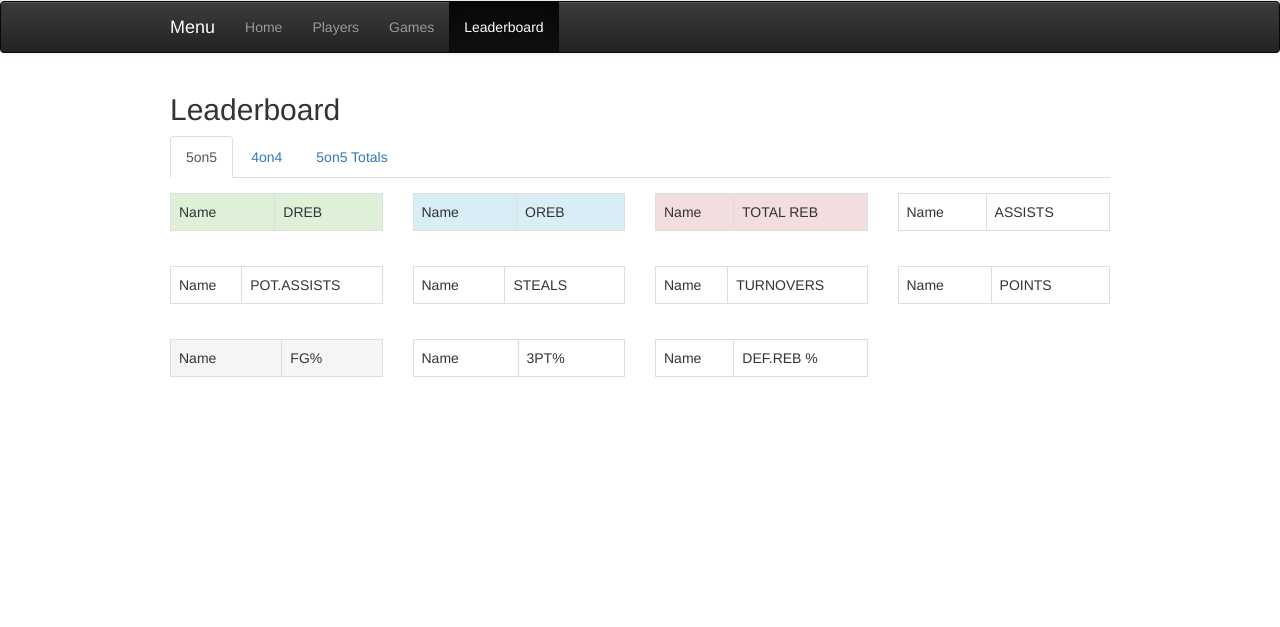
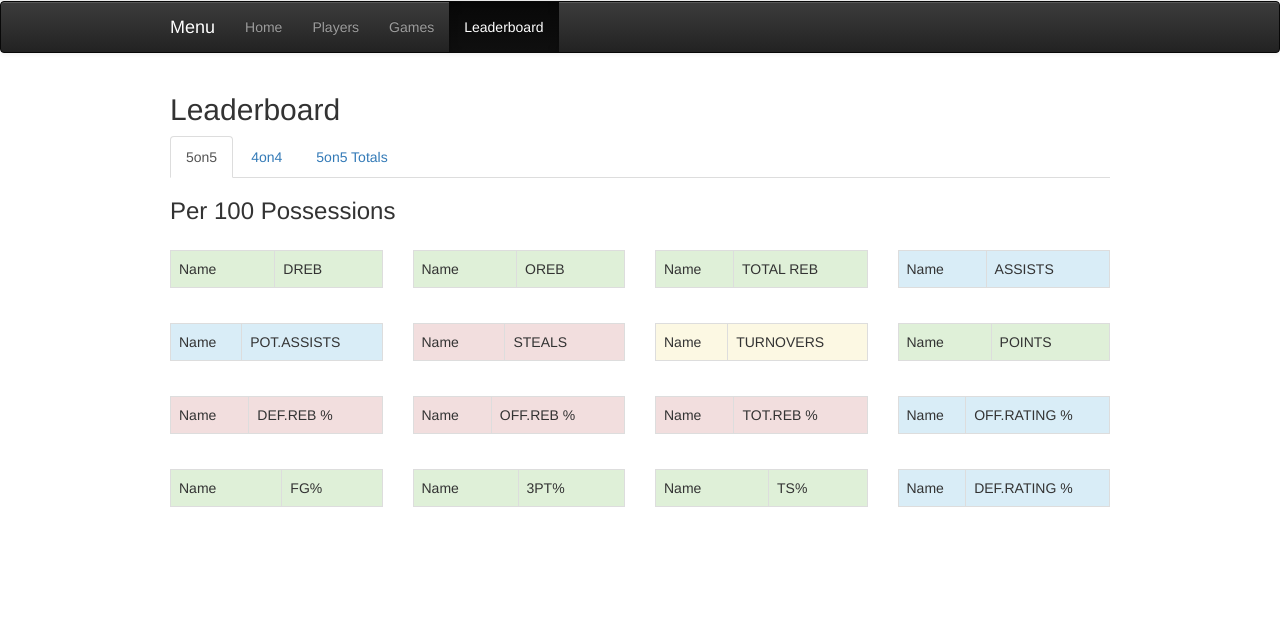
Before and after one commit to adelprete/Pickup-Basketball-Stats, a Django app: a page that uses basketball/templates/lb_totals.html in a window 1280 px wide. Shown: the part 194-821 px from the top of the page. Before the commit the page ends 571 px from the top, so only its background shows below. Run offline with Django 3.2, Linux system fonts and the light colour scheme; data that the repository does not hold is empty; parts of the project's set-up code (start-up, migrations or seed data) failed here and were passed over; some libraries are stand-ins or nearby versions.

Commit message:
Add more leaderboard tables

```diff
--- a/basketball/templates/lb_5on5_possessions.html
+++ b/basketball/templates/lb_5on5_possessions.html
@@ -1,18 +1,30 @@
 {% load basketball_tags %}
+<div class='row'>
+	<div class="col-sm-12">
+		<h3>Per 100 Possessions</h3>
+	</div>
+</div>
 <div class="row">
 	{% top_players_table dreb 'DREB' '#dff0d8' %}
-	{% top_players_table oreb 'OREB' '#d9edf7' %}
-	{% top_players_table total_rebounds 'TOTAL REB' '#f2dede' %}
-	{% top_players_table asts 'ASSISTS' %}
+	{% top_players_table oreb 'OREB' '#dff0d8' %}
+	{% top_players_table total_rebounds 'TOTAL REB' '#dff0d8' %}
+	{% top_players_table asts 'ASSISTS' '#d9edf7' %}
 </div>
 <div class="row">
-	{% top_players_table pot_ast 'POT.ASSISTS' %}
-	{% top_players_table stls 'STEALS' %}
-	{% top_players_table to 'TURNOVERS' %}
-	{% top_players_table points	'POINTS' %}
+	{% top_players_table pot_ast 'POT.ASSISTS' '#d9edf7' %}
+	{% top_players_table stls 'STEALS' '#f2dede'%}
+	{% top_players_table to 'TURNOVERS' '#fcf8e3' %}
+	{% top_players_table points	'POINTS' '#dff0d8'%}
 </div>
 <div class="row">
-	{% top_players_table fgm_percent 'FG%' '#f5f5f5'  %}
-	{% top_players_table three_percent '3PT%' %}
-	{% top_players_table dreb_percent 'DEF.REB %' %}
+	{% top_players_table dreb_percent 'DEF.REB %' '#f2dede' %}
+	{% top_players_table oreb_percent 'OFF.REB %' '#f2dede' %}
+	{% top_players_table treb_percent 'TOT.REB %' '#f2dede' %}
+	{% top_players_table orating_percent 'OFF.RATING %' '#d9edf7' %}
 </div>
+<div class="row">
+	{% top_players_table fgm_percent 'FG%' '#dff0d8'  %}
+	{% top_players_table three_percent '3PT%' '#dff0d8' %}
+	{% top_players_table ts_percent 'TS%' '#dff0d8' %}
+	{% top_players_table drating_percent 'DEF.RATING %' '#d9edf7' %}
+</div>
--- a/basketball/templates/lb_totals.html
+++ b/basketball/templates/lb_totals.html
@@ -1,5 +1,6 @@
 {% load basketball_tags %}
-<div class="table-responsive" style="margin-top:15px;">
+<h3>5 on 5 Total Stats</h3>
+<div class="table-responsive" style="margin-top:25px;">
 	<table class="table">
 		<tr class="active">
 			<td></td>
--- a/basketball/templatetags/basketball_tags.py
+++ b/basketball/templatetags/basketball_tags.py
@@ -75,13 +75,63 @@ def lb_five_on_five_pos():
 
     dreb_percent = []
     for player in players:
-        result = player.statline_set.filter(game__game_type='5v5').aggregate(Sum('dreb'),Sum('total_rebounds'))
-        if result['total_rebounds__sum'] is not 0:
-            percentage = result['dreb__sum']/result['total_rebounds__sum'] * 100
+        result = player.statline_set.filter(game__game_type='5v5').aggregate(Sum('dreb'),Sum('dreb_opp'))
+        if result['dreb_opp__sum'] is not 0:
+            percentage = result['dreb__sum']/result['dreb_opp__sum'] * 100
         else:
             percentage = 0.0
         dreb_percent.append((player.first_name,percentage))
     dreb_percent = sorted(dreb_percent,key=lambda x: x[1],reverse=True)
+
+    oreb_percent = []
+    for player in players:
+        result = player.statline_set.filter(game__game_type='5v5').aggregate(Sum('oreb'),Sum('oreb_opp'))
+        if result['oreb_opp__sum'] is not 0:
+            percentage = result['oreb__sum']/result['oreb_opp__sum'] * 100
+        else:
+            percentage = 0.0
+        oreb_percent.append((player.first_name,percentage))
+    oreb_percent = sorted(oreb_percent,key=lambda x: x[1],reverse=True)
+
+    treb_percent = []
+    for player in players:
+        result = player.statline_set.filter(game__game_type='5v5').aggregate(Sum('total_rebounds'),Sum('dreb_opp'),Sum('oreb_opp'))
+        percentage = result['total_rebounds__sum']/(result['oreb_opp__sum']+result['dreb_opp__sum']) * 100
+        treb_percent.append((player.first_name,percentage))
+    treb_percent = sorted(treb_percent,key=lambda x: x[1],reverse=True)
+
+    ts_percent = []
+    for player in players:
+        result = player.statline_set.filter(game__game_type='5v5').aggregate(Sum('points'),Sum('fga'))
+        percentage = result['points__sum']/result['fga__sum'] * 100
+        ts_percent.append((player.first_name,percentage))
+    ts_percent = sorted(ts_percent,key=lambda x: x[1],reverse=True)
+
+    orating_percent = []
+    for player in players:
+        result = player.statline_set.filter(game__game_type='5v5').aggregate(Sum('off_pos'))
+        team1_result = bmodels.Game.objects.filter(team1=player).aggregate(Sum('team1_score'))
+        team2_result = bmodels.Game.objects.filter(team2=player).aggregate(Sum('team2_score'))
+        if team1_result['team1_score__sum'] == None:
+            team1_result['team1_score__sum'] = 0
+        if team2_result['team2_score__sum'] == None:
+            team2_result['team2_score__sum'] = 0
+        percentage = (team1_result['team1_score__sum']+team2_result['team2_score__sum'])/result['off_pos__sum'] * 100
+        orating_percent.append((player.first_name,percentage))
+    orating_percent = sorted(orating_percent,key=lambda x: x[1],reverse=True)
+
+    drating_percent = []
+    for player in players:
+        result = player.statline_set.filter(game__game_type='5v5').aggregate(Sum('def_pos'))
+        team1_result = bmodels.Game.objects.filter(team2=player).aggregate(Sum('team1_score'))
+        team2_result = bmodels.Game.objects.filter(team1=player).aggregate(Sum('team2_score'))
+        if team1_result['team1_score__sum'] == None:
+            team1_result['team1_score__sum'] = 0
+        if team2_result['team2_score__sum'] == None:
+            team2_result['team2_score__sum'] = 0
+        percentage = (team1_result['team1_score__sum']+team2_result['team2_score__sum'])/result['def_pos__sum'] * 100
+        drating_percent.append((player.first_name,percentage))
+    drating_percent = sorted(drating_percent,key=lambda x: x[1],reverse=True)
 
     context = {
             "dreb":dreb[:5],
@@ -95,6 +145,11 @@ def lb_five_on_five_pos():
             "fgm_percent":fgm_percent[:5],
             "three_percent":three_percent[:5],
             "dreb_percent":dreb_percent[:5],
+            "oreb_percent":oreb_percent[:5],
+            "treb_percent":treb_percent[:5],
+            "ts_percent":ts_percent[:5],
+            "orating_percent":orating_percent[:5],
+            "drating_percent":drating_percent[:5],
     }
     return context
 
```
Also changed, not shown: basketball/models.py (+24 -13 lines), basketball/migrations/0010_auto_20150715_1813.py (added), basketball/migrations/0011_statline_off_reb_opp.py (added), basketball/migrations/0012_auto_20150715_2113.py (added).
